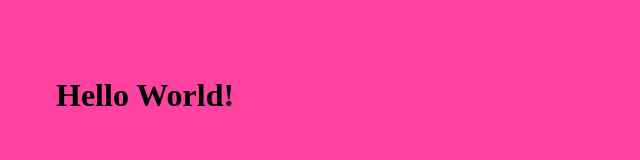
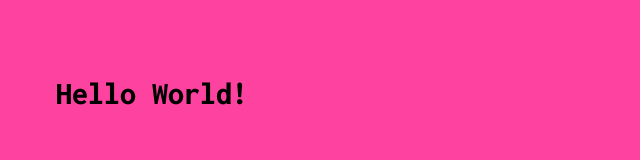
Before and after one commit to J0ANN33/joanne-website, a plain HTML site: page index.html in a window 1280 px wide. Shown: the whole page, without its empty margins (0-640 px from the left). Drawn offline with Linux system fonts and the light colour scheme.

Commit message:
Font Added

```diff
--- a/index.html
+++ b/index.html
@@ -4,6 +4,9 @@
 <title>
     Joanne Cuevas
 </title>
+<link rel="preconnect" href="https://fonts.googleapis.com">
+<link rel="preconnect" href="https://fonts.gstatic.com" crossorigin>
+<link href="https://fonts.googleapis.com/css2?family=Aleo:wght@400;700&family=Fira+Sans:wght@400;600;700&family=Inconsolata:wght@300;400;800&display=swap" rel="stylesheet">
 <link rel="stylesheet" href="styles.css">
 </head>
 <body>
--- a/styles.css
+++ b/styles.css
@@ -1,4 +1,5 @@
 body {
     background: rgb(254, 66, 160);
     padding: 3em;
+    font-family: 'Inconsolata', monospace;
 }
```
